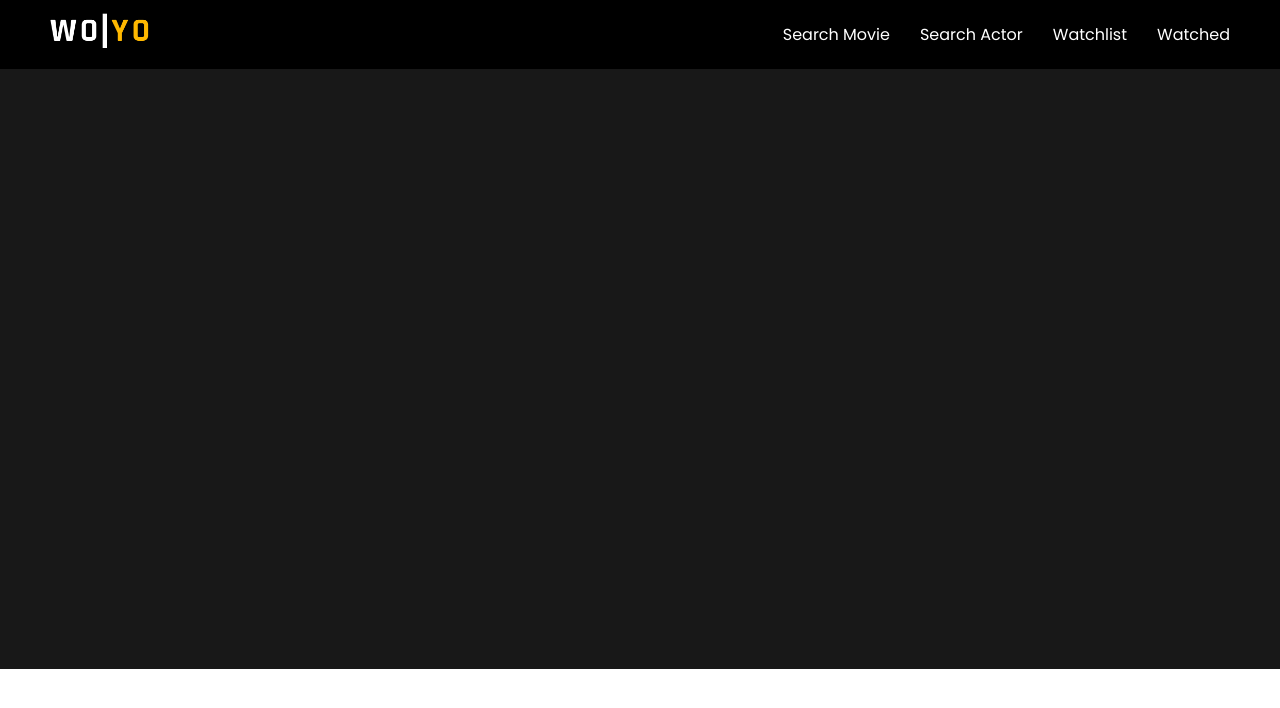
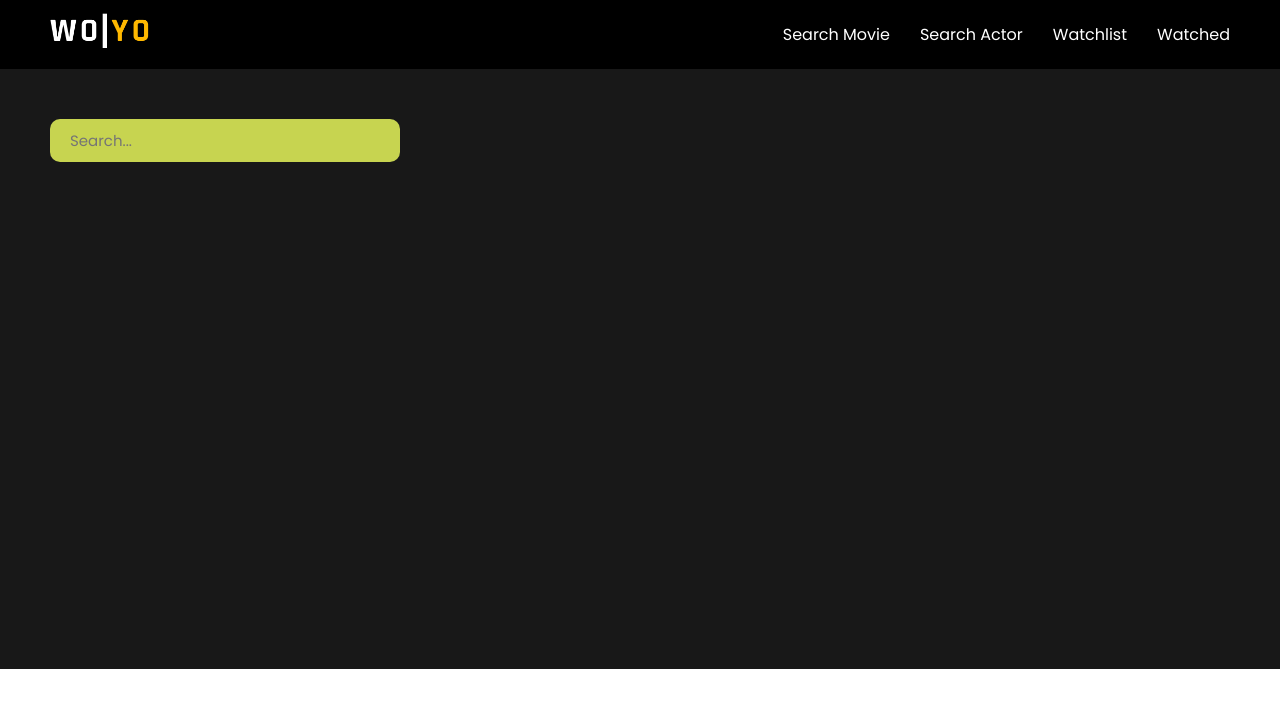
Before and after one commit to IanCode09/woyo-movies, a React (Create React App) app: page /searchMovie in a window 1280 px wide. Shown: the top 708 px of the page. Built offline with nearby package versions, Linux system fonts and the light colour scheme.

Commit message:
Search Movie Functionality & fix some css

```diff
--- a/src/App.js
+++ b/src/App.js
@@ -3,6 +3,7 @@ import { BrowserRouter as Router, Route } from 'react-router-dom'
 import Header from './Components/Header'
 import HomeScreen from './Screens/HomeScreen'
 import MovieDetailScreen from './Screens/MovieDetailScreen'
+import MovieSearch from './Screens/MovieSearch'
 
 function App() {
   return (
@@ -12,6 +13,7 @@ function App() {
         <main>
           <Route path="/" exact component={HomeScreen} />
           <Route path="/movie/:id" component={MovieDetailScreen} />
+          <Route path="/searchMovie" component={MovieSearch} />
         </main>
     </Router>
   );
--- /dev/null
+++ b/src/Components/MovieFind.js
@@ -0,0 +1,28 @@
+import React from 'react'
+import { Link } from 'react-router-dom'
+
+const MovieFind = ({ moviesData }) => {
+    return (
+        <div className="movies">
+            {moviesData.map((movie) => (
+                <div key={movie.id} className="movie-data">
+                    <Link to={`movie/${movie.id}`}>
+                        {movie.poster_path ? (
+                            <img src={`https://image.tmdb.org/t/p/w500${movie.poster_path}`} alt={movie.title} />
+                        ) : (
+                            <img src="https://images.unsplash.com/photo-1490971588422-52f6262a237a?ixid=MXwxMjA3fDB8MHxwaG90by1wYWdlfHx8fGVufDB8fHw%3D&ixlib=rb-1.2.1&auto=format&fit=crop&w=1534&q=80" />
+                        )}
+                    </Link>
+
+                    <div className="movie-data-info">
+                        <h3>{movie.title}</h3>
+                        <p style={{ marginBottom: 20 }}>{movie.release_date}</p>
+                        <i className="fas fa-star" /> {movie.vote_average}
+                    </div>
+                </div>
+            ))}
+        </div>
+    )
+}
+
+export default MovieFind
--- a/src/Screens/MovieDetailScreen.js
+++ b/src/Screens/MovieDetailScreen.js
@@ -21,7 +21,11 @@ const MovieDetailScreen = ({ match }) => {
 
     return (
         <div className="moviedetails__container">
-            <img src={`https://image.tmdb.org/t/p/w500${movie.poster_path}`} alt={movie.title} />
+            {movie.poster_path ? (
+                <img src={`https://image.tmdb.org/t/p/w500${movie.poster_path}`} alt={movie.title} />
+            ) : (
+                <img src="https://images.unsplash.com/photo-1490971588422-52f6262a237a?ixid=MXwxMjA3fDB8MHxwaG90by1wYWdlfHx8fGVufDB8fHw%3D&ixlib=rb-1.2.1&auto=format&fit=crop&w=1534&q=80" />
+            )}
             <div className="movie-detail">
                 <h1>
                     {movie.title} {" "}
--- /dev/null
+++ b/src/Screens/MovieSearch.js
@@ -0,0 +1,43 @@
+import React, { useState, useEffect } from 'react'
+import MovieFind from '../Components/MovieFind'
+
+const MovieSearch = () => {
+    const moviesSearch = `https://api.themoviedb.org/3/search/movie?api_key=b1fbb59223a6f5e7113c60d079c7c503&language=en-US&query=`
+
+    const [query, setQuery] = useState("")
+    const [moviesData, setMoviesData] = useState([])
+
+    const onChangeHandler = async (e) => {
+        await setQuery(e.target.value)
+
+        const data = await fetch(`${moviesSearch} + ${e.target.value}&page=1&include_adult=false`)
+        const dataJson = await data.json()
+
+        if(!dataJson.errors) {
+            setMoviesData(dataJson.results)
+        } else {
+            setMoviesData([])
+        }
+    }
+
+    return (
+        <div className="moviesearch__container">
+            <div className="container">
+                <div className="input-wrapper">
+                    <input
+                        type="text"
+                        placeholder="Search..."
+                        value={query}
+                        onChange={onChangeHandler}
+                    />
+                </div>
+
+                {moviesData.length > 0 && (
+                    <MovieFind moviesData={moviesData} />
+                )}
+            </div>
+        </div>
+    )
+}
+
+export default MovieSearch
--- a/src/index.css
+++ b/src/index.css
@@ -53,7 +53,8 @@ header .nav-links li:last-child {
 }
 
 .home__container,
-.moviedetails__container {
+.moviedetails__container,
+.moviesearch__container {
   padding-top: 50px;
 }
 
@@ -79,10 +80,6 @@ header .nav-links li:last-child {
   width: 200px;
   margin: 15px;
   margin-bottom: 40px;
-  display: flex;
-  flex-direction: column;
-  align-items: center;
-  flex-wrap: wrap;
 }
 
 .movie-info p {
@@ -123,3 +120,29 @@ header .nav-links li:last-child {
   color: rgb(255, 94, 1);
   margin-bottom: 20px;
 }
+
+.input-wrapper input {
+  background-color: #c7d450;
+  outline: none;
+  margin-bottom: 30px;
+  color: black;
+  border-radius: 10px;
+  padding: 10px 20px;
+  border: none;
+  font-size: 15px;
+  width: 350px;
+}
+
+.movies img {
+  width: 150px;
+  border-radius: 10px;
+}
+
+.movie-data {
+  display: flex;
+  margin-bottom: 30px;
+}
+
+.movie-data .movie-data-info {
+  margin-left: 20px;
+}
```
